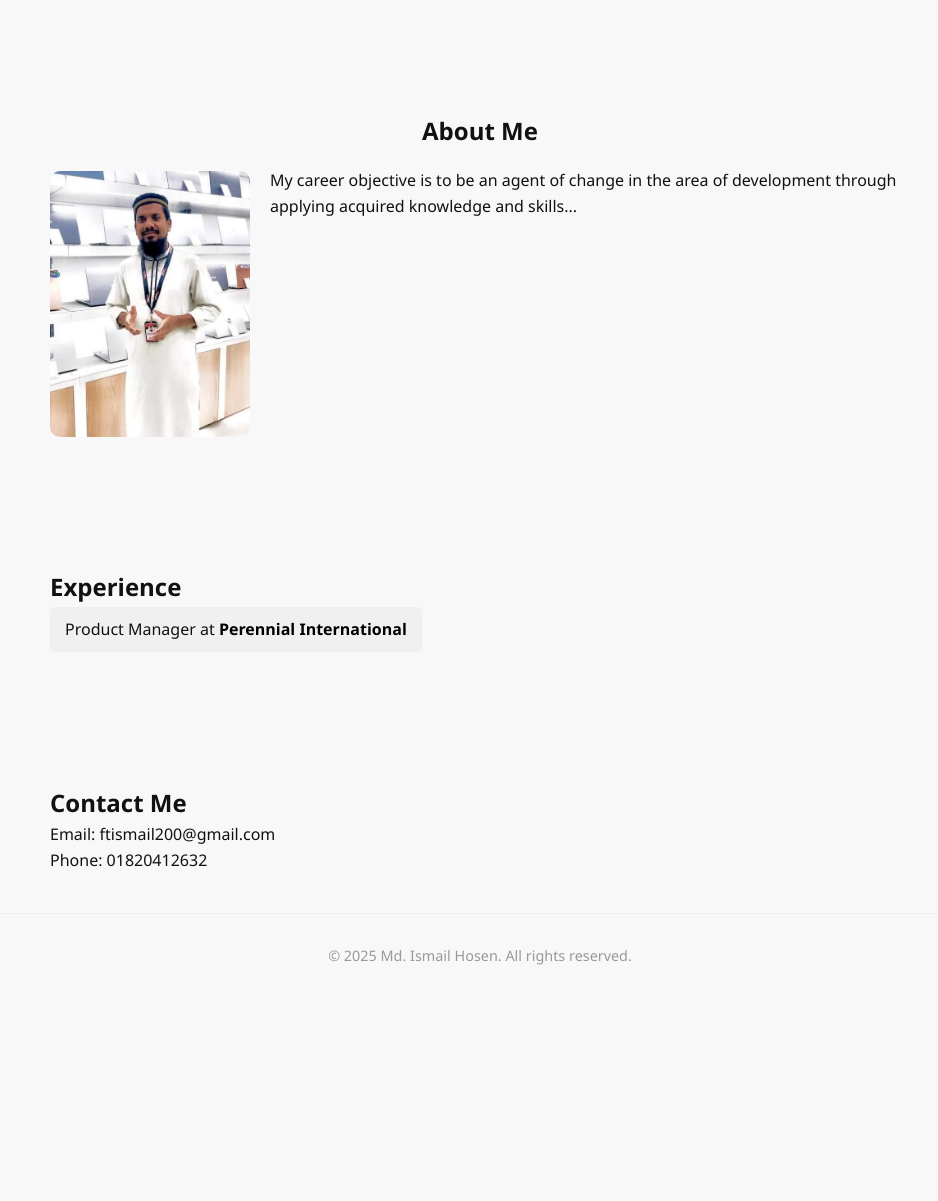
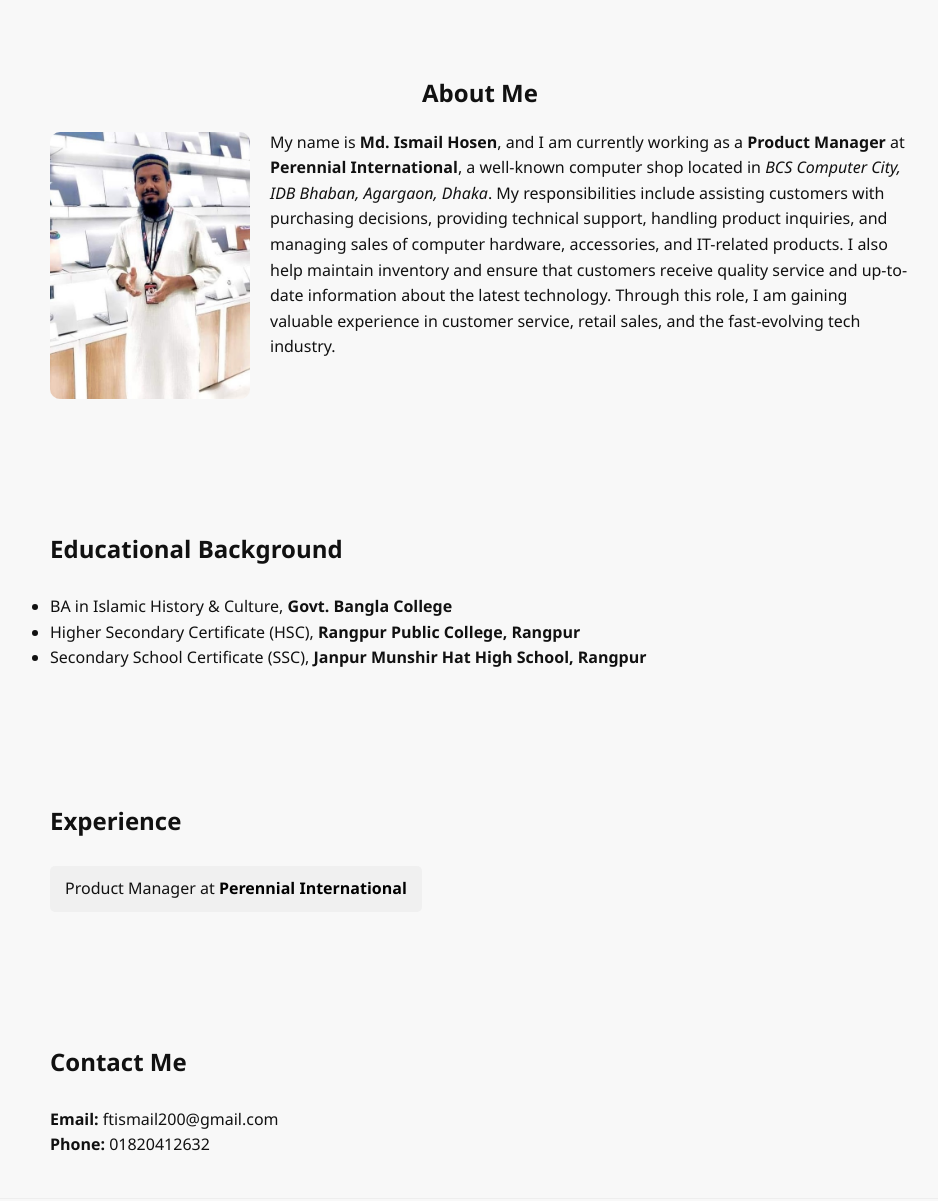
Before and after one commit to halderkendrick/ismail, a plain HTML site: page index.html in a window 1280 px wide. Shown: the part 619-1820 px from the top of the page, without its empty margins (160-1098 px from the left). Before the commit the page ends 1606 px from the top, so only its background shows below. Drawn offline with Linux system fonts and the light colour scheme.

Commit message:
Add files via upload

```diff
--- a/index.html
+++ b/index.html
@@ -13,8 +13,8 @@
     <button class="menu-toggle" aria-label="Toggle menu">☰</button>
     <nav class="nav-menu">
       <ul>
-        <!-- <li><a href="#home">Home</a></li> -->
         <li><a href="#about">About</a></li>
+        <li><a href="#education">Education</a></li>
         <li><a href="#experience">Experience</a></li>
         <li><a href="#contact">Contact</a></li>
       </ul>
@@ -24,7 +24,6 @@
 
   <section id="home" class="hero">
     <img src="images/profile.jpg" alt="Md. Ismail Hosen" class="profile-pic" />
-    <h2>Hello, I'm</h2>
     <h1>Md. Ismail Hosen</h1>
     <h3>Product Manager</h3>
     <div class="buttons">
@@ -43,28 +42,48 @@
     <div class="about-content">
       <img src="images/about-pic.jpg" alt="Ismail" class="about-pic" />
       <p>
-        My career objective is to be an agent of change in the area of development through applying acquired knowledge and skills...
+        My name is <strong>Md. Ismail Hosen</strong>, and I am currently working as a <strong>Product Manager</strong> at <strong>Perennial International</strong>, a well-known computer shop located in <em>BCS Computer City, IDB Bhaban, Agargaon, Dhaka</em>.
+        My responsibilities include assisting customers with purchasing decisions, providing technical support, handling product inquiries, and managing sales of computer hardware, accessories, and IT-related products.
+        I also help maintain inventory and ensure that customers receive quality service and up-to-date information about the latest technology.
+        Through this role, I am gaining valuable experience in customer service, retail sales, and the fast-evolving tech industry.
       </p>
+
     </div>
   </section>
 
+  <section id="education">
+    <br>
+    <br>
+    <h2>Educational Background</h2>
+    <br>
+    <div class="education-details">
+      <ul>
+        <li>BA in Islamic History & Culture, <b>Govt. Bangla College</b></li>
+        <li>Higher Secondary Certificate (HSC), <b>Rangpur Public College, Rangpur</b></li>
+        <li>Secondary School Certificate (SSC), <b>Janpur Munshir Hat High School, Rangpur</b></li>
+      </ul>
+    </div>
+  </section>
 
   <section id="experience">
     <br>
     <br>
     <h2>Experience</h2>
+    <br>
     <div class="skills">
       <ul>
         <li>Product Manager at <a href="https://www.perennial.com.bd/">Perennial International</a></li>
       </ul>
     </div>
   </section>
+
   <section id="contact">
     <br>
     <br>
     <h2>Contact Me</h2>
-    <p>Email: ftismail200@gmail.com</p>
-    <p>Phone: 01820412632</p>
+    <br>
+    <p><b>Email:</b> ftismail200@gmail.com</p>
+    <p><b>Phone:</b> 01820412632</p>
   </section>
 
   <footer>
```
